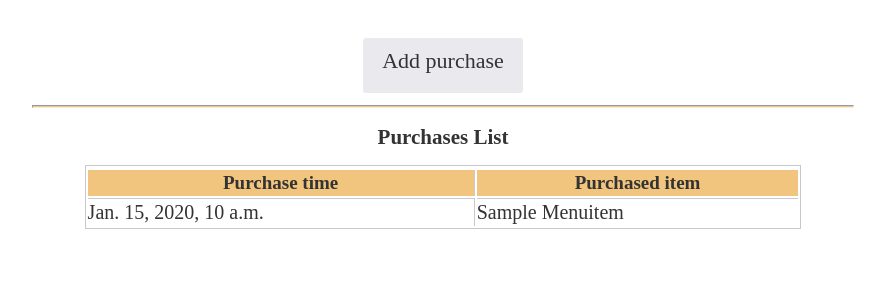
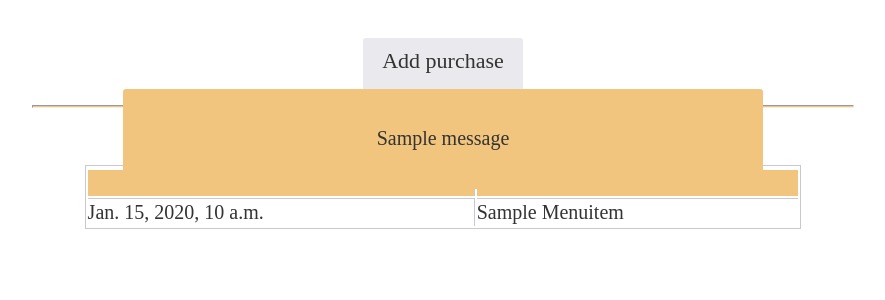
Before and after one commit to CafelatteHere/django_delights, a Django app: page /purchase/list in a window 1280 px wide. Shown: the part 130-430 px from the top of the page, without its empty margins (197-1082 px from the left). Run offline with Django 4.2, Linux system fonts and the light colour scheme; a user stored in the database is signed in; tables that the repository leaves empty hold one stand-in row (values such as "Sample post"); one stand-in notice (Sample message) is shown.

Commit message:
adding error messages display in Purchase list view

```diff
--- a/django_delights/inventory/templates/inventory/purchase_list.html
+++ b/django_delights/inventory/templates/inventory/purchase_list.html
@@ -8,6 +8,13 @@
 
 {% block content %}
 <div class="table-page">
+  {% if messages %}
+    <div class="message">
+      {% for message in messages %}
+      <div class="message-text">{{ message }}</div>
+    {% endfor %}
+    </div>
+  {% endif %}
   <div class="table-content">
     <p class="create_btn"><a href="{% url 'purchasecreate' %}">Add purchase</a></p>
     <hr class="line">
```
